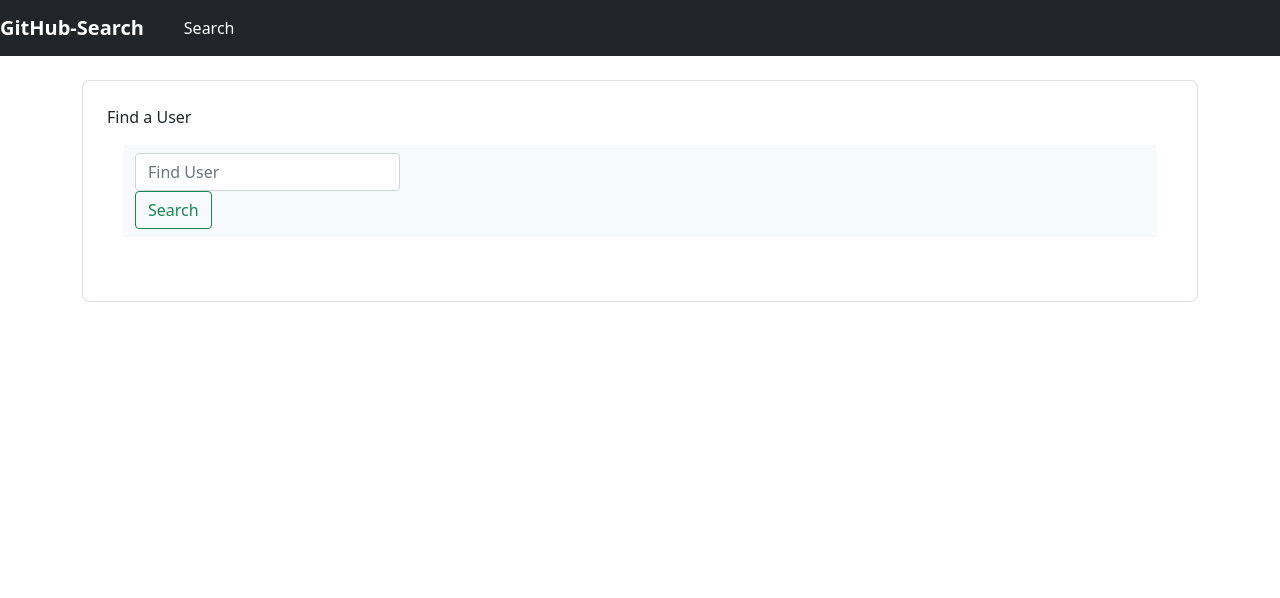
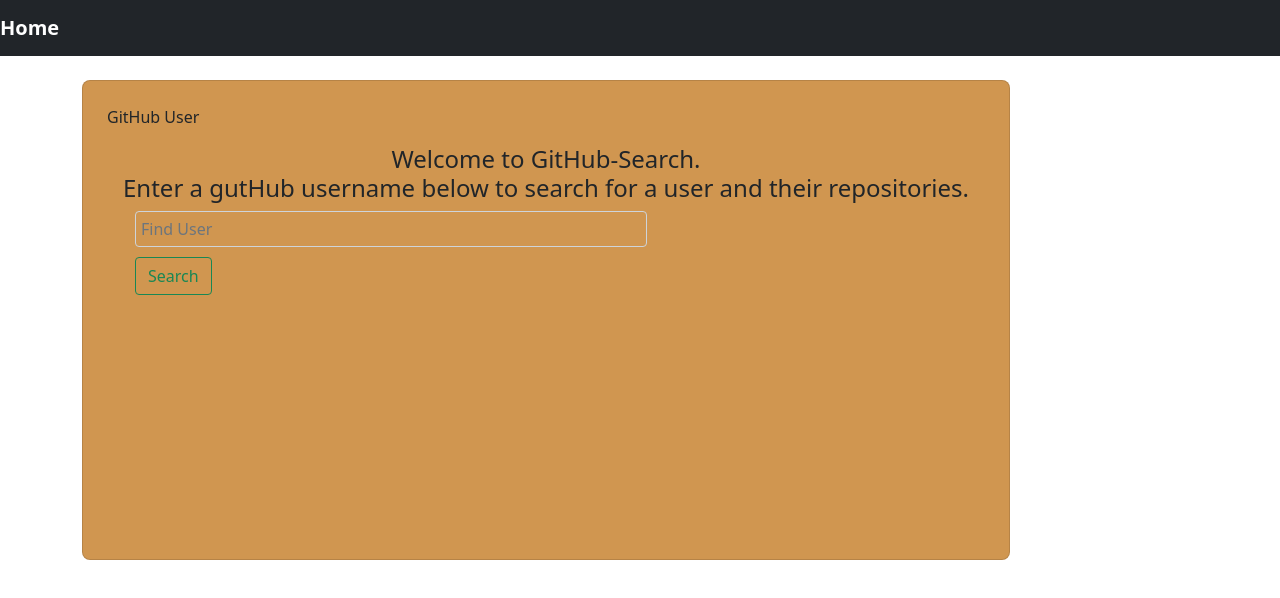
Before and after one commit to 96olbap/Github-Search, an Angular app: page /search-form in a window 1280 px wide. Shown: the top 598 px of the page. Built offline with nearby package versions, Linux system fonts and the light colour scheme.

Commit message:
This commit will add the README file

```diff
--- a/src/app/app.component.html
+++ b/src/app/app.component.html
@@ -1,12 +1,12 @@
 <nav class="navbar navbar-expand-lg navbar-dark bg-dark">
-    <a class="navbar-brand" routerLink="landingPage"><b>GitHub-Search</b></a>
+    <a class="navbar-brand ml-4 pl-3" routerLink="search-form"><b>Home</b></a>
     <button class="navbar-toggler" type="button" data-toggle="collapse" data-target="#navbarNavAltMarkup" aria-controls="navbarNavAltMarkup" aria-expanded="false" aria-label="Toggle navigation">
       <span class="navbar-toggler-icon"></span>
     </button>
     <div class="collapse navbar-collapse" id="navbarNavAltMarkup">
         <div class="navbar-nav">
-            <a class="nav-item nav-link active" routerLink="landingPage" routerLinkActive='active'><span class="sr-only">GitHub profile</span></a>
-            <a class="nav-item nav-link" routerLink="/search-form" routerLinkActive='active'>Search</a>
+            <a class="nav-item nav-link active" routerLink="/search-form" routerLinkActive='active'><span class="sr-only">Home</span></a>
+            <!-- <a class="nav-item nav-link" routerLink="/search-form" routerLinkActive='active'>Search</a> -->
         </div>
     </div>
 </nav>
@@ -14,7 +14,7 @@
 <div class="container container-fluid">
     <div class="card mt-4 p-4" id="meja">
         <div class="card-tittle">
-            Find a User
+            GitHub User
         </div>
         <div class="card-body">
             <router-outlet></router-outlet>
--- a/src/app/components/search-form/search-form.component.html
+++ b/src/app/components/search-form/search-form.component.html
@@ -1,12 +1,13 @@
-<nav class="navbar navbar-light bg-light">
+<nav class="searchForm">
+    <h4 class="text-center">Welcome to GitHub-Search. <br> Enter a gutHub username below to search for a user and their repositories.</h4>
     <div class="container-fluid">
         <form action="submit" #searchForm="ngForm" (ngSubmit)="searchUser()">
-            <input [(ngModel)]="githubUserQuery" name="githubUserQuery" class="form-control me-2" type="search" placeholder="Find User" aria-label="Search" required>
+            <input [(ngModel)]="githubUserQuery" name="githubUserQuery" id="ingiza" class="form-control me-2" type="search" placeholder="Find User" aria-label="Search" required>
             <button class="btn btn-outline-success" type="submit">Search</button>
         </form>
     </div>
 </nav>
-<br>
+
 <!-- <section class="container container-fluid">
     <div class="col-md-3 mt-4">
         <div class="card" id="profile">
@@ -24,4 +25,7 @@
             </div>
         </div>
     </div>
+
+navbar navbar-light bg-light
+
 </section> -->
--- a/src/styles.css
+++ b/src/styles.css
@@ -5,9 +5,22 @@
     align-content: center;
     margin: auto;
     padding: 12px; */
-    /* height: 60vh; */
-    /* width: fit-content; */
+    display: flex;
+    -ms-flex-align: center;
+    height: 60vh;
+    width: fit-content;
     border-radius: 8px;
+    background-color: rgb(208, 150, 80);
+}
+
+#ingiza {
+    padding: 5px;
+    margin-bottom: 10px;
+    background: none;
+    color: #171a1a;
+    display: block;
+    justify-content: center;
+    width: 40vw;
 }
 
 .wrapper {
@@ -31,7 +44,7 @@
 }
 
 .kadi {
-    background-color: #6E9495;
+    background-color: #CFE1E1;
     display: flex;
     justify-content: center;
     width: 350px;
@@ -40,7 +53,9 @@
 }
 
 .kadi:hover {
-    box-shadow: 10px 10px 5px rgb(53, 66, 71);
+    background-color: #6E9495;
+    transition: background-color 1s ease-out 50ms;
+    display: flexbox;
 }
 
 a#view.btn.ms-5 {
@@ -53,3 +68,6 @@
     background-color: #FBE790;
     box-shadow: 6px 6px 3px rgb(4, 4, 30);
 }
+
+
+/* #6E9495 */
```
Also changed, not shown: 1 other file (tests, documents, lock files or other folders).
